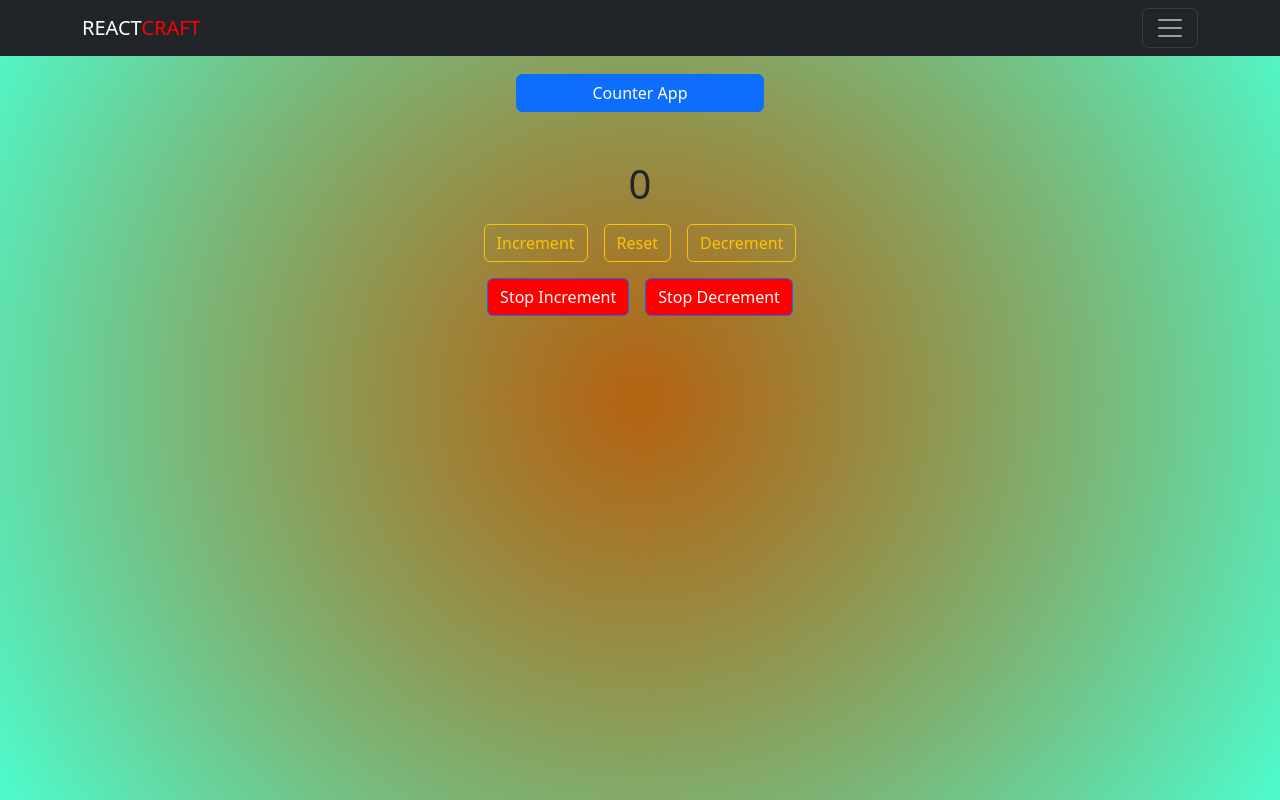
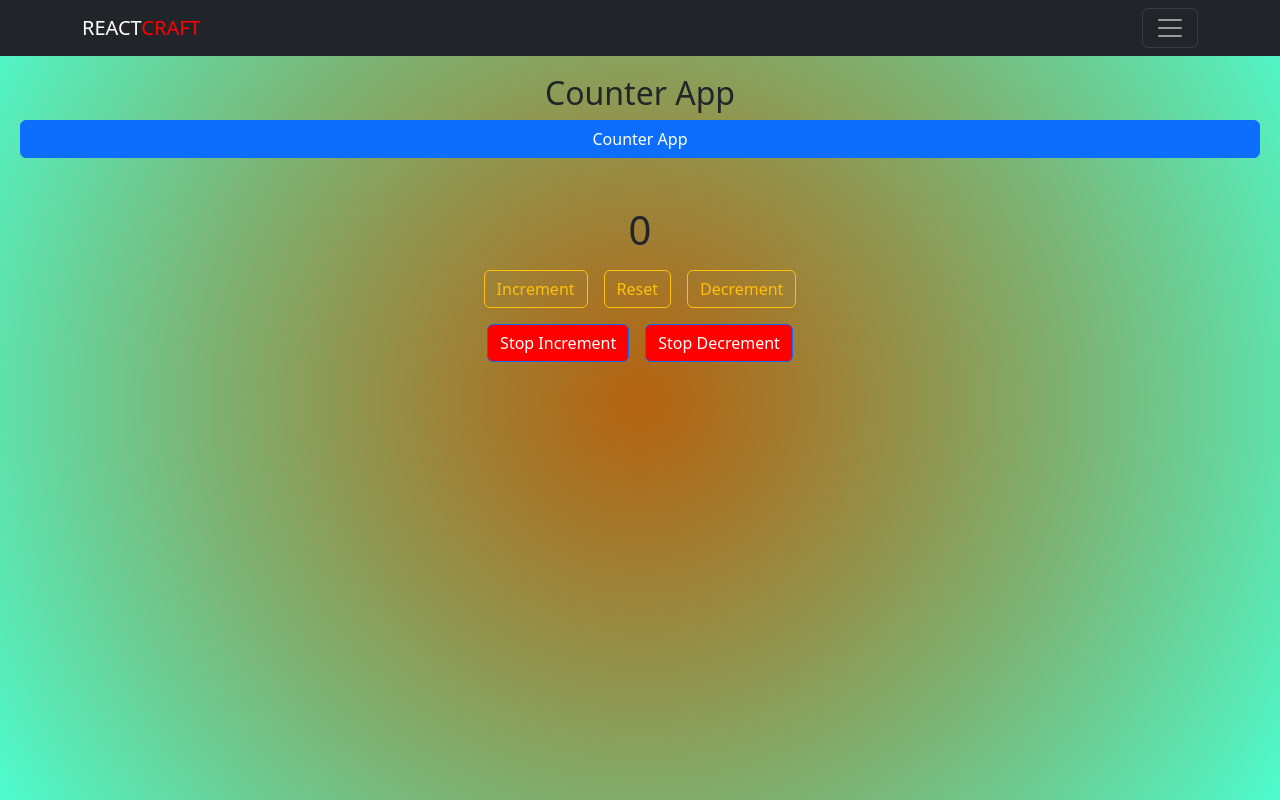
Before and after one commit to mdalifaizan356/ReactCrafts, a React (Vite) app: page /counter in a window 1280 px wide. Built offline with nearby package versions, Linux system fonts and the light colour scheme.

Commit message:
Modify Button

```diff
--- a/src/Components/ProjectInfo/ProjectInfo.jsx
+++ b/src/Components/ProjectInfo/ProjectInfo.jsx
@@ -12,8 +12,8 @@ const ProjectInfo = ({ projectId }) => {
 
   return (
     <div style={{ textAlign: "center", marginTop: "10px" }}>
-      {/* <h2>{project.title}</h2> */}
-      <Button variant="primary" onClick={handleShow} style={{ width: "20%" }}>
+      <h2>{project.title}</h2>
+      <Button variant="primary" onClick={handleShow} style={{ width: "100%" }}>
         {/* Click for Description */}
         {project.title}
       </Button>
```
